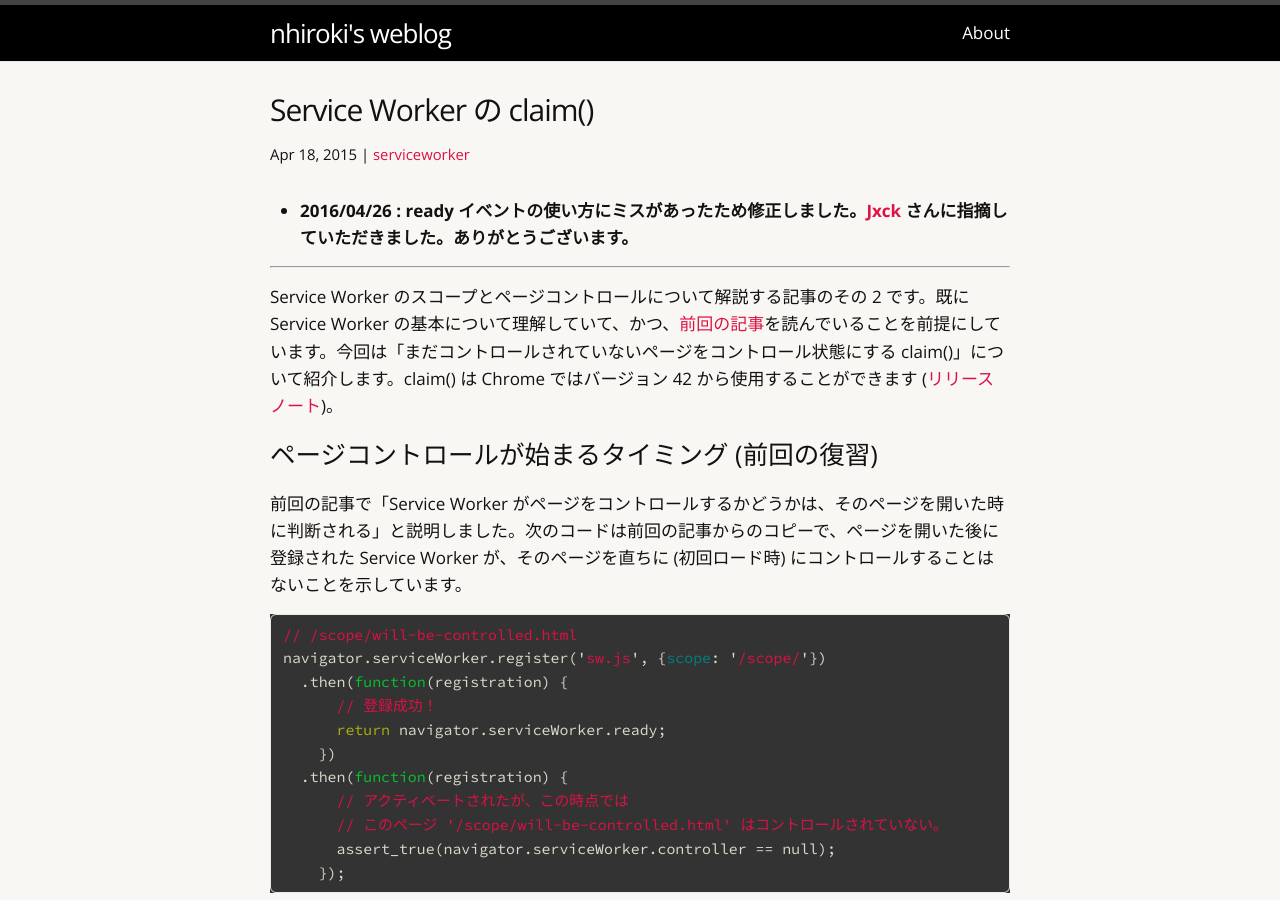
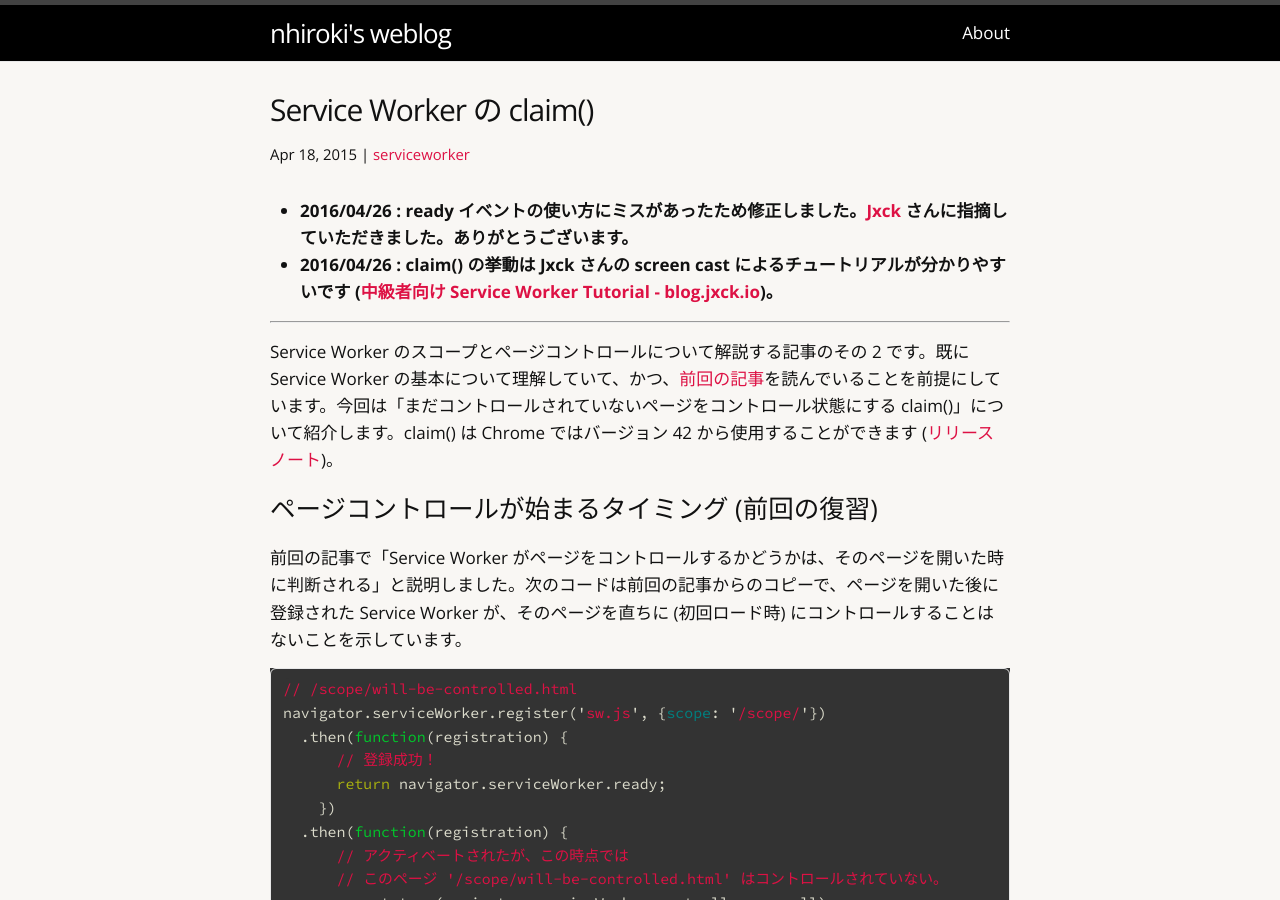
Before and after one commit to nhiroki/nhiroki.github.io, a Jekyll site: the page built from _posts/2015-04-18-service-worker-claim.md, in a window 1280 px wide and 900 px high. Built offline with Jekyll 4.4.1, drawn with Linux system fonts in a browser that asks for light colours; comment, search, counter and statistics services are not loaded.

Commit message:
Add a reference link to the post about service worker claim()

```diff
--- a/_posts/2015-04-18-service-worker-claim.md
+++ b/_posts/2015-04-18-service-worker-claim.md
@@ -6,6 +6,7 @@ tags: serviceworker
 ---
 
 - **2016/04/26 : ready イベントの使い方にミスがあったため修正しました。[Jxck](https://twitter.com/Jxck_) さんに指摘していただきました。ありがとうございます。**
+- **2016/04/26 : claim() の挙動は Jxck さんの screen cast によるチュートリアルが分かりやすいです ([中級者向け Service Worker Tutorial - blog.jxck.io](https://blog.jxck.io/entries/2016-04-24/service-worker-tutorial.html))。**
 
 ---
 
```
